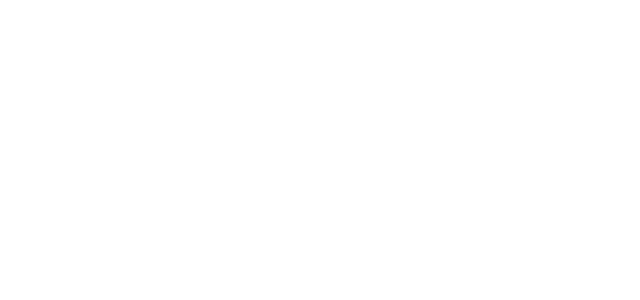
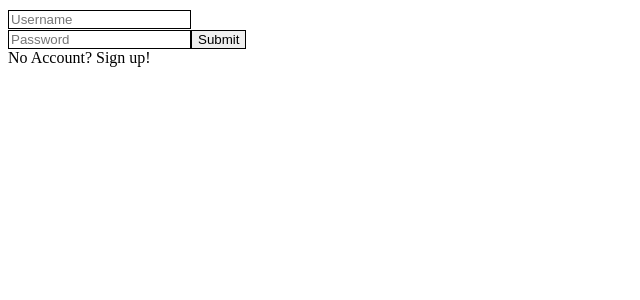
Before and after one commit to bonvoyagehacc/bonvoyage-frontend, a Vue app: page /login in a window 1280 px wide. Before the commit this address had no page. Shown: the top 300 px of the page, without its empty margins (0-640 px from the left). Built offline with nearby package versions, Linux system fonts and the light colour scheme.

Commit message:
auth sevice/ store/login

```diff
--- /dev/null
+++ b/src/components/Login.vue
@@ -0,0 +1,86 @@
+<template>
+    <div class="container">
+        <div v-if="method=='login'" class="info-box">
+            <div class="input-text">
+                <input type="text" v-model="username" placeholder="Username">
+            </div>
+            <div class="input-text">
+                <input type="password" v-model="password" placeholder="Password">
+                <input type="submit" v-on:click="submitLogin">
+            </div>
+            <div class="input-text" v-on:click="toggleMethod('register')">
+                No Account? Sign up!
+            </div>
+        </div>
+
+        <div v-if="method=='register'" class="info-box">
+            <div class="input-text">
+                <input type="text" v-model="registerusername" placeholder="Username">
+            </div>
+            <div class="input-text">
+                <input type="password" v-model="registerpassword" placeholder="Password">
+                <input type="submit" v-on:click="submitRegister(registerusername, registerpassword)">
+            </div>
+            <div class="input-text" v-on:click="toggleMethod('login')">
+                Already Registered? Sign in!
+            </div>
+        </div>
+    </div>
+</template>
+
+<script>
+import { userRegister } from '/src/services/auth.service';
+export default {
+    methods: {
+        submitLogin: function() {
+            console.log("name and pass", this.username, this.password)
+        },
+        submitRegister: function(name, pass) {
+            userRegister(name, pass)
+            .then(resp=> {
+                let token = resp.accessToken;
+                if (token != undefined) {
+                    //set local storage
+
+                }
+                console.log("response", resp)
+            }, err => {
+                console.log(err)
+            })
+        },
+        toggleMethod: function(method) {
+            this.method = method;
+        }
+    },
+    data() {
+        return {
+            method: "login", // defaults to login
+            username: "",
+            password: "",
+            registerusername: "",
+            registerpassword: "",
+        }
+    }
+
+}
+</script>
+
+<style>
+.container {
+    width: 100vw;
+    height: 100vh;
+}
+
+.info-box {
+    width: 25%;
+}
+
+.input-text > input {
+    position: relative;
+    vertical-align: middle;
+    border-radius: 0px;
+    border: 1px solid black;
+    margin-top: 0.5%;
+}
+
+</style>
--- /dev/null
+++ b/src/config.js
@@ -0,0 +1 @@
+export const API_URL = "https://api.pixolo.us";
--- a/src/router/index.js
+++ b/src/router/index.js
@@ -1,6 +1,7 @@
 import { createRouter, createWebHistory } from 'vue-router'
 import ViewSorted from '/src/components/ViewSorted.vue'
 import PhotoUpload from '/src/components/PhotoUpload.vue'
+import Login from '/src/components/Login.vue'
 
 const routes = [
     {
@@ -12,6 +13,11 @@
         path: '/',
         name: 'Photo Upload',
         component: PhotoUpload,
+    },
+    {
+        path: '/login',
+        name: 'Login',
+        component: Login,
     }
 ]
 const router = createRouter({
--- /dev/null
+++ b/src/services/auth.service.js
@@ -0,0 +1,9 @@
+import axios from 'axios'
+import { API_URL } from '/src/config'
+
+export const userRegister = (username, password) => {
+    let body = { username: username , password: password}
+    return axios.post(API_URL + "/auth/register", body).then(
+        res => res.data
+    )
+}
```
Also changed, not shown: src/store/auth.module.js (added, +53 -0 lines), src/store/store.js (added, +14 -0 lines).
